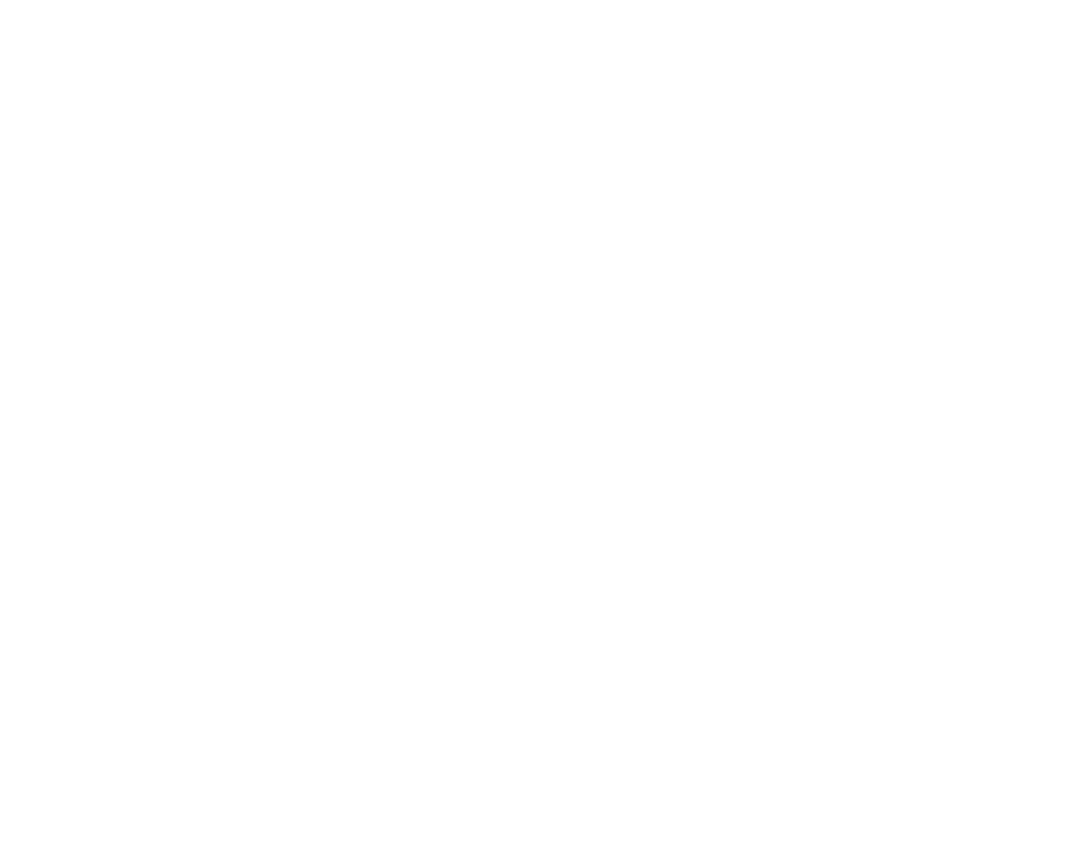
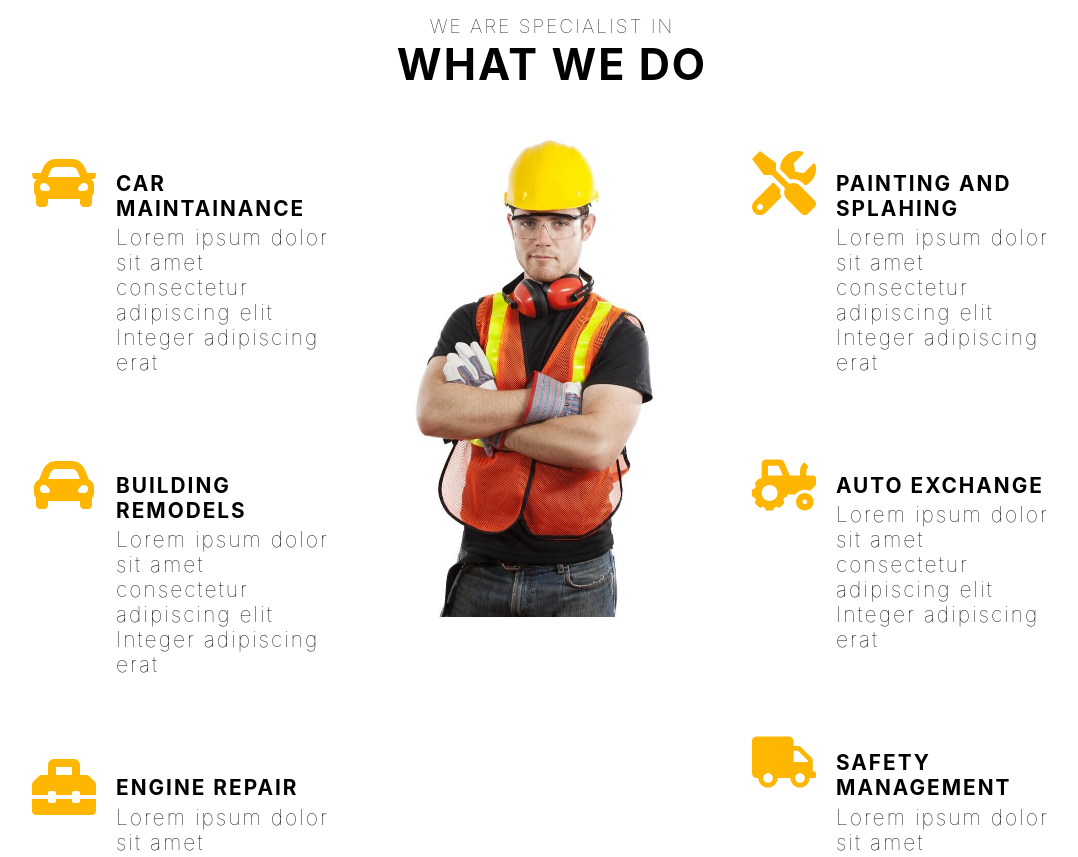
Before and after one commit to Bola-coder/FixSure-Automobile, a React (Create React App) app: page / in a window 1280 px wide. Shown: the part 1940-2797 px from the top of the page, without its empty margins (88-1166 px from the left). Before the commit the page ends 1845 px from the top, so only its background shows below. Built offline with nearby package versions, Linux system fonts and the light colour scheme.

Commit message:
Worked on the WhatWeDo page

```diff
--- /dev/null
+++ b/src/Styles/WhatWeDo/WhatWeDo.module.css
@@ -0,0 +1,47 @@
+.whatWeDo{
+    padding: 40px;
+    margin-top: 5%;
+    overflow: hidden;
+}
+
+.whatWeDoHeader{
+    padding: 5px;
+    text-align: center;
+    letter-spacing: 2px;
+}
+
+.whatWeDoHeader p{
+    font-size: 1.2rem;
+    font-weight: lighter;
+}
+
+.whatWeDoHeader h3{
+    font-size: 2.7rem;
+    font-weight: bolder;
+}
+
+.whatWeDoContent{
+    display: flex;
+    justify-content: space-evenly;
+    align-items: flex-start;
+    width: 90%;
+    margin: 0 auto;
+    margin-top: 3%;
+}
+
+.whatWeDoImage{
+    flex: 1;
+}
+
+.whatWeDoImage img{
+    width: 90%;
+}
+
+.whatWeDoText{
+    flex: 1;
+    display: flex;
+    flex-direction: column;
+    justify-content: space-around;
+    align-items: center;
+    flex-basis: 1;
+}
--- /dev/null
+++ b/src/Styles/WhatWeDo/WhatWeDoText.module.css
@@ -0,0 +1,30 @@
+.textContainer{
+    padding: 20px;
+    display: flex;
+    justify-content: space-between;
+    align-items: flex-start;
+    margin-bottom: 5%;
+}
+
+.icon{
+    font-size: 4rem;
+    color: var(--mainColor);
+}
+
+.text{
+    padding: 20px;
+
+}
+
+.text h4{
+    font-size: 1.3rem;
+    font-weight: bold;
+    letter-spacing: 2px;
+    margin-bottom: 2%;
+}
+
+.text p{
+    font-size: 1.32rem;
+    font-weight: lighter;
+    letter-spacing: 2px;
+}
--- a/src/components/Landing Page/Banner/Banner.jsx
+++ b/src/components/Landing Page/Banner/Banner.jsx
@@ -1,10 +1,10 @@
 import React, { useState, useEffect } from "react";
-import { FaAngleLeft, FaAngleRight } from "react-icons/fa";
+// import { FaAngleLeft, FaAngleRight } from "react-icons/fa";
 import FirstBanner from "./FirstBanner";
 import SecondBanner from "./SecondBanner";
 import ThirdBanner from "./ThirdBanner";
-import BannerCTA from "./BannerCTA";
-import styles from "./../../../Styles/Banner/Banner.module.css";
+// import BannerCTA from "./BannerCTA";
+// import styles from "./../../../Styles/Banner/Banner.module.css";
 import BannerLayout from "./BannerLayout";
 
 const Banner = () => {
--- /dev/null
+++ b/src/components/Landing Page/WhatWeDo/WhatWeDo.jsx
@@ -0,0 +1,91 @@
+import React from "react";
+import {
+  FaCar,
+  FaCarAlt,
+  FaToolbox,
+  FaTools,
+  FaTractor,
+  FaTruck,
+} from "react-icons/fa";
+import WhatWeDoText from "./WhatWeDoText";
+import Images from "../../../utilities/Images";
+import styles from "./../../../Styles/WhatWeDo/WhatWeDo.module.css";
+
+const WhatWeDo = () => {
+  const texts = [
+    {
+      icon: <FaCar />,
+      header: "CAR MAINTAINANCE",
+      textConent:
+        "Lorem ipsum dolor sit amet consectetur adipiscing elit Integer adipiscing erat",
+    },
+    {
+      icon: <FaCarAlt />,
+      header: "BUILDING REMODELS",
+      textConent:
+        "Lorem ipsum dolor sit amet consectetur adipiscing elit Integer adipiscing erat",
+    },
+    {
+      icon: <FaToolbox />,
+      header: "ENGINE REPAIR",
+      textConent:
+        "Lorem ipsum dolor sit amet consectetur adipiscing elit Integer adipiscing erat",
+    },
+    {
+      icon: <FaTools />,
+      header: "PAINTING AND SPLAHING",
+      textConent:
+        "Lorem ipsum dolor sit amet consectetur adipiscing elit Integer adipiscing erat",
+    },
+    {
+      icon: <FaTractor />,
+      header: "AUTO EXCHANGE",
+      textConent:
+        "Lorem ipsum dolor sit amet consectetur adipiscing elit Integer adipiscing erat",
+    },
+    {
+      icon: <FaTruck />,
+      header: "SAFETY MANAGEMENT",
+      textConent:
+        "Lorem ipsum dolor sit amet consectetur adipiscing elit Integer adipiscing erat",
+    },
+  ];
+
+  const textLength = texts.length;
+  console.log(texts.slice(0, textLength / 2));
+  return (
+    <section className={styles.whatWeDo}>
+      <div className={styles.whatWeDoHeader}>
+        <p>WE ARE SPECIALIST IN </p>
+        <h3>WHAT WE DO </h3>
+      </div>
+      <div className={styles.whatWeDoContent}>
+        <div className={styles.whatWeDoText}>
+          {texts.slice(0, textLength / 2).map((text, index) => (
+            <WhatWeDoText
+              key={index}
+              icon={text.icon}
+              header={text.header}
+              textContent={text.textConent}
+            />
+          ))}
+        </div>
+        <div className={styles.whatWeDoImage}>
+          <img src={Images.serviceMan} alt="Service Man" />
+        </div>
+        <div className={styles.whatWeDoText}>
+          {texts.slice(textLength / 2, textLength + 1).map((text, index) => (
+            <WhatWeDoText
+              key={index}
+              icon={text.icon}
+              header={text.header}
+              textContent={text.textConent}
+            />
+          ))}
+        </div>
+      </div>
+    </section>
+  );
+};
+
+export default WhatWeDo;
--- /dev/null
+++ b/src/components/Landing Page/WhatWeDo/WhatWeDoText.jsx
@@ -0,0 +1,16 @@
+import React from "react";
+import styles from "./../../../Styles/WhatWeDo/WhatWeDoText.module.css";
+
+const WhatWeDoText = ({ icon, header, textContent }) => {
+  return (
+    <div className={styles.textContainer}>
+      <div className={styles.icon}>{icon}</div>
+      <div className={styles.text}>
+        <h4>{header}</h4>
+        <p>{textContent}</p>
+      </div>
+    </div>
+  );
+};
+
+export default WhatWeDoText;
--- a/src/index.css
+++ b/src/index.css
@@ -1,6 +1,6 @@
 :root{
-  --mainColor: #0965f1;
-  /* --mainColor: #ffb600; */
+  /* --mainColor: #0965f1; */
+  --mainColor: #ffb600;
   --whiteColor: #ffffff;
   --blackColor: #000000;
   --greyColor: #161414;
--- a/src/pages/LandingPage.jsx
+++ b/src/pages/LandingPage.jsx
@@ -3,6 +3,7 @@
 import Banner from "../components/Landing Page/Banner/Banner";
 import About from "../components/Landing Page/AbousUs/About";
 import Chart from "../components/Landing Page/OrganisationChart/Chart";
+import WhatWeDo from "../components/Landing Page/WhatWeDo/WhatWeDo";
 
 const LandingPage = () => {
   return (
@@ -11,6 +12,7 @@
       <Banner />
       <About />
       <Chart />
+      <WhatWeDo />
     </section>
   );
 };
--- a/src/utilities/Images.jsx
+++ b/src/utilities/Images.jsx
@@ -2,7 +2,8 @@
 import staffImage from "./../images/staffImage.png";
 import clockImage from "./../images/clockImage.png";
 import countryImage from "./../images/countriesImage.png";
+import serviceMan from './../images/serviceMan.jpg';
 
-const Images = { houseImage, staffImage, clockImage, countryImage };
+const Images = { houseImage, staffImage, clockImage, countryImage, serviceMan };
 
 export default Images;
```
Also changed, not shown: src/images/serviceMan.jpg (added).
